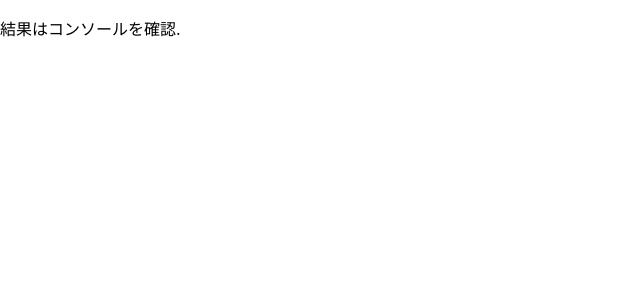
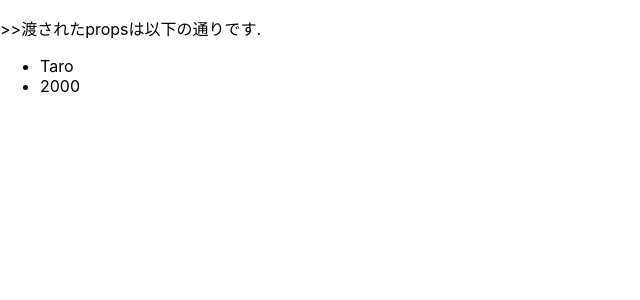
Before and after one commit to RyotaBannai/React_project, a React (Create React App) app in the folder sokushu/quick-react/: page / in a window 1280 px wide. Shown: the top 300 px of the page, without its empty margins (0-640 px from the left). Built offline with nearby package versions, Linux system fonts and the light colour scheme.

Commit message:
Learnt propTypes on how to use object type, defaultProps, static propTypes in class.

```diff
--- a/sokushu/quick-react/src/MyTypes.js
+++ b/sokushu/quick-react/src/MyTypes.js
@@ -12,3 +12,8 @@ MyHello.propTypes = {
 	prop1: PropTypes.instanceOf(Member),
 };
 export default MyHello;
+
+// Specifies the default values for props:
+MyHello.defaultProps = {
+	prop1: new Member()
+}
--- /dev/null
+++ b/sokushu/quick-react/src/MyTypes2.js
@@ -0,0 +1,45 @@
+import React, {Component} from 'react';
+import PropTypes from 'prop-types';
+
+export default class MyTypes2 extends Component{
+
+	//propTypesは、classコンポネントには、classの中に記述できる functionコンポネントはx
+	static propTypes = {
+		obj : PropTypes.shape({
+			name: PropTypes.string,
+			born: PropTypes.number,
+		}),
+	}
+
+	render(){
+		return (
+			<div>
+				<p> >>渡されたpropsは以下の通りです.</p>
+				<ul>
+					<li>{this.props.obj.name}</li>
+					<li>{this.props.obj.born}</li>
+				</ul>
+			</div>
+		)
+	}
+}
+
+
+// Specifies the default values for props:
+// 省略するときは　オブジェクト全部省略しないとだめで、要素の一つだけ省略してもdefault の値は反映されない。
+MyTypes2.defaultProps = {
+	obj : {
+		name: "Taro",
+		born: 2000,
+	},
+	//children: PropTypes.element.isRequired //requires single child object
+}
+
+/*
+MyTypes2.propTypes = {
+	obj : PropTypes.shape({
+		name: PropTypes.string,
+		born: PropTypes.number,
+	}),
+}
+*/
--- a/sokushu/quick-react/src/index.js
+++ b/sokushu/quick-react/src/index.js
@@ -4,6 +4,7 @@ import './index.css';
 //import MyHello from './MyHello';
 //import MyBook from './MyBook';
 import MyTypes, {Member} from './MyTypes';
+import MyTypes2 from './MyTypes2';
 import * as serviceWorker from './serviceWorker';
 
 // <App />にhtmlで作ったdomを埋め込んでもok
@@ -32,11 +33,23 @@ const book = {
 	price: 454,
 	published: 'WINGSプロジェクト'
 };
+/*
 ReactDOM.render(
 	//<MyTypes prop1={new Member()}/>,
-	<MyTypes prop1="Hi"/>,
+	<MyTypes />, //This causes error in console.
 	document.getElementById('root'));
 serviceWorker.unregister();
+*/
+
+
+//オブジェクトを渡して、PropTypes.shapeで型指定をする。
+ReactDOM.render(
+	//<MyTypes prop1={new Member()}/>,
+	<MyTypes2 />, //This causes error in console.
+	document.getElementById('root'));
+serviceWorker.unregister();
+
+
 /*
 ReactDOM.render(
 	<MyHello />, document.getElementById('root'));
```
